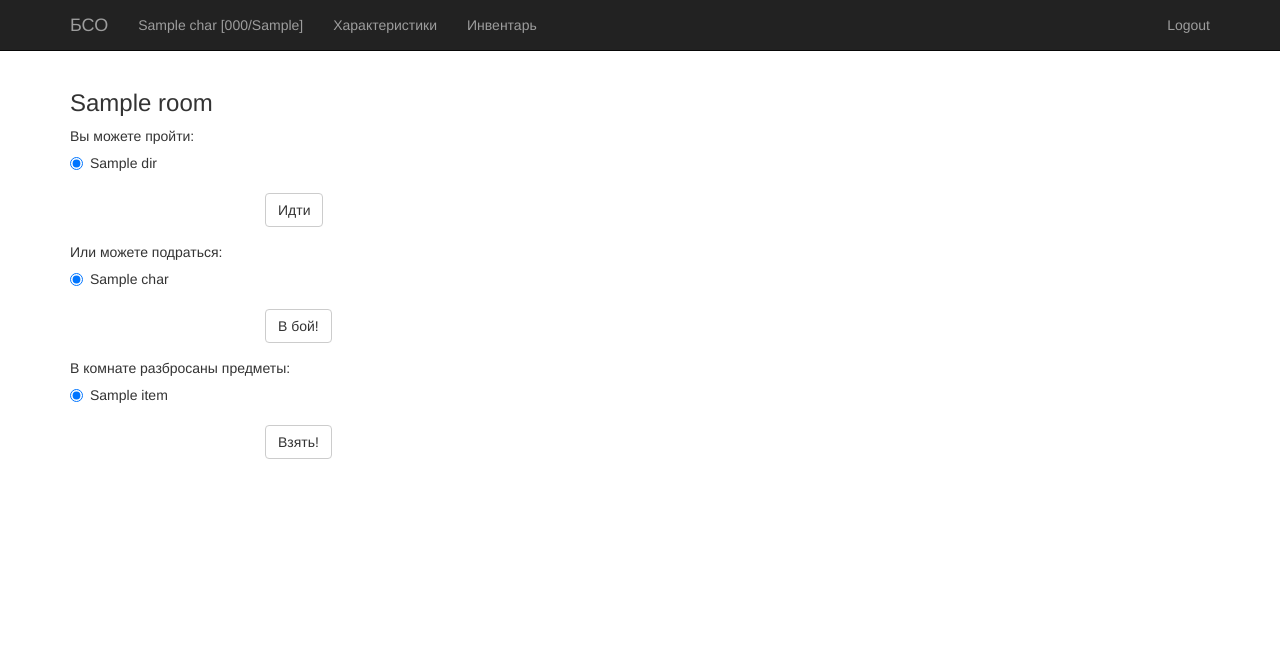
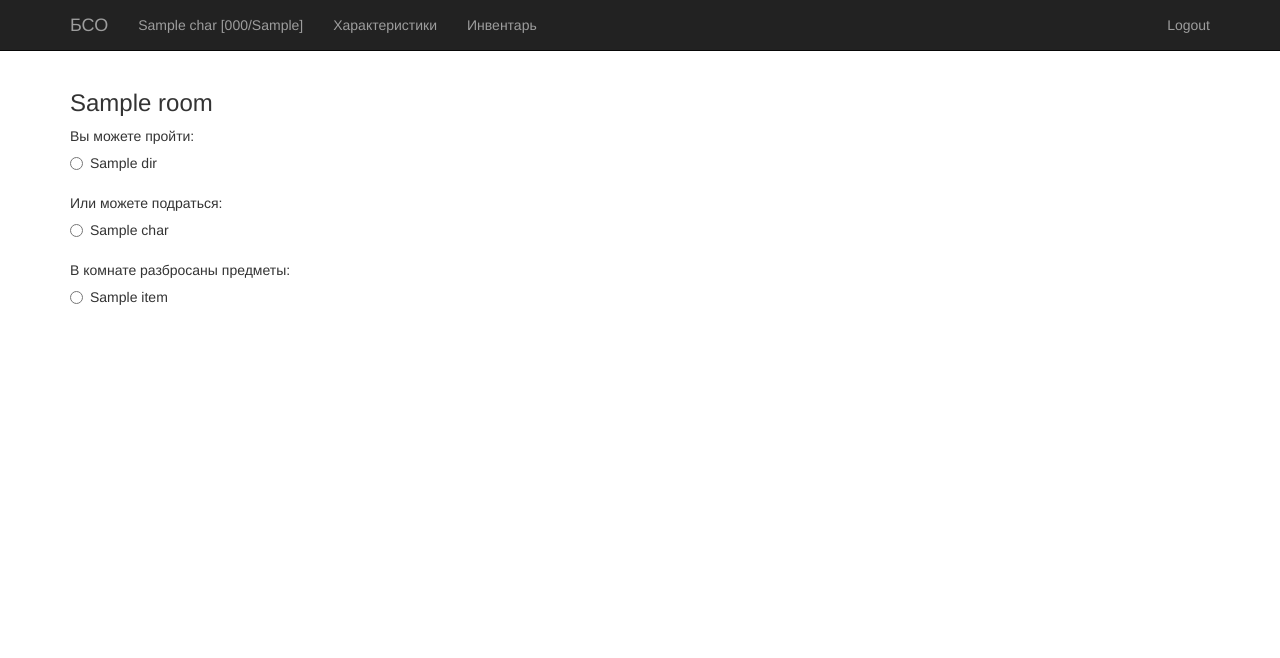
Before and after one commit to qs/deathtower, a Python web app: template templates/room.html in a window 1280 px wide. Shown: the top 658 px of the page. Run offline with Jinja, Linux system fonts and the light colour scheme; the template is opened without the code that fills it: most values are stand-ins (such as "Sample title", 1, 10 or a date in 2020); some libraries are stand-ins or nearby versions.

Commit message:
room template update

```diff
--- a/templates/room.html
+++ b/templates/room.html
@@ -7,65 +7,77 @@
 
 <h3>{{ room.name }}</h3>
 Вы можете пройти:
-<form class="form-horizontal" role="form" method="POST">
+<form class="form-horizontal" id="room_move_form" role="form" method="POST">
     {% for r in room.get_dirs() %}
     <div class="radio" >
       <label>
-        <input type="radio" name="room_move_id" id="room{{ r.key.id() }}" value="{{ r.key.id() }}" {% if loop.first %}checked{% endif %}>
+        <input type="radio" id="move{{ r.key.id() }}" value="{{ r.key.id() }}" class="move">
           {{ r.name }}
       </label>
     </div>
+  <input type="hidden" id="room_move_id" name="room_move_id" value="">
+  <input type="hidden" name="room_move" value="1">
     {% endfor %}
   <br />
-  <div class="form-group">
-    <div class="col-sm-offset-2 col-sm-10">
-      <input type="submit" id="room_move" name="room_move" class="btn btn-default" value="Идти">
-    </div>
-  </div>
 </form>
 
 {% if room.get_chars() %}
 Или можете подраться:
-<form class="form-horizontal" role="form" method="POST">
+<form class="form-horizontal"  id="room_fight_form" role="form" method="POST">
     {% for c in room.get_chars() %}
     {% if c.key != char.key %}
         <div class="radio" >
           <label>
-        <input type="radio" name="room_fight_id" id="char{{ c.key.id() }}" value="{{ c.key.id() }}" {% if loop.first %}checked{% endif %}>
+            <input type="radio" id="fight{{ c.key.id() }}" value="{{ c.key.id() }}" class="fight">
               {{ c.name }}
           </label>
         </div>
+      <input type="hidden" id="room_fight_id" name="room_fight_id" value="">
+      <input type="hidden" name="room_fight" value="1">
     {% endif %}
     {% endfor %}
   <br />
-  <div class="form-group">
-    <div class="col-sm-offset-2 col-sm-10">
-      <input type="submit" id="room_fight" name="room_fight" class="btn btn-default" value="В бой!">
-    </div>
-  </div>
 </form>
 {% endif %}
 
 {% if room.get_items() %}
 В комнате разбросаны предметы:
-<form class="form-horizontal" role="form" method="POST">
-    {% for c in room.get_items() %}
+<form class="form-horizontal"  id="room_item_form" role="form" method="POST">
+    {% for i in room.get_items() %}
         <div class="radio" >
           <label>
-        <input type="radio" name="room_item_id" id="item{{ c.key.id() }}" value="{{ c.key.id() }}" {% if loop.first %}checked{% endif %}>
-          {{ c.name }}
+            <input type="radio" id="item{{ i.key.id() }}" value="{{ i.key.id() }}" class="item">
+              {{ i.name }}
           </label>
         </div>
+      <input type="hidden" id="room_item_id" name="room_item_id" value="">
+      <input type="hidden" name="room_item" value="1">
     {% endfor %}
   <br />
-  <div class="form-group">
-    <div class="col-sm-offset-2 col-sm-10">
-      <input type="submit" id="room_item" name="room_item" class="btn btn-default" value="Взять!">
-    </div>
-  </div>
 </form>
 
 {% endif %}
 
 
+<script>
+$('.move').click(function() {
+    var room_id = $(this).attr("id").replace('move', '');
+    $('input[id=room_move_id]').val(room_id);
+    $('#room_move').val(1);
+    $('#room_move_form').submit();
+});
+$('.fight').click(function() {
+    var char_id = $(this).attr("id").replace('fight', '');
+    $('input[id=room_fight_id]').val(char_id);
+    $('#room_fight').val(1);
+    $('#room_fight_form').submit();
+});
+$('.item').click(function() {
+    var item_id = $(this).attr("id").replace('item', '');
+    $('input[id=room_item_id]').val(item_id);
+    $('#room_item').val(1);
+    $('#room_item_form').submit();
+});
+</script>
+
 {% endblock %}
```
Lines whose indentation alone changed are shown as unchanged.
